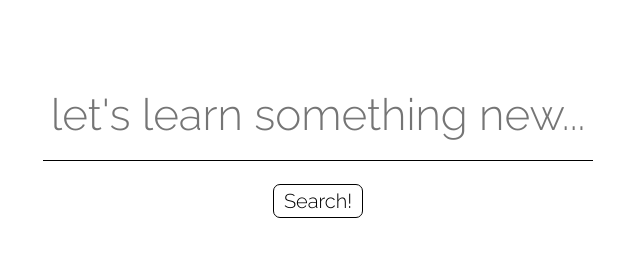
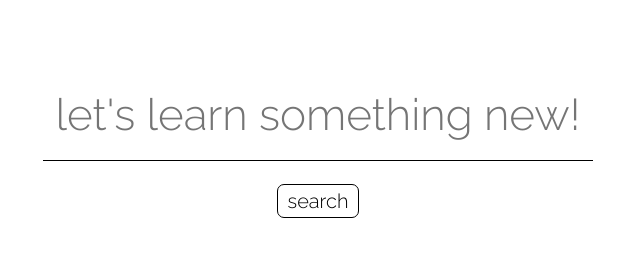
Before and after one commit to jennkao/WikipediaBrowser, a plain HTML site: page index.html in a window 1280 px wide. Shown: the part 215-472 px from the top of the page, without its empty margins (322-962 px from the left). Drawn offline with nearby package versions, Linux system fonts and the light colour scheme.

Commit message:
Change punctuation on searchbar

```diff
--- a/index.html
+++ b/index.html
@@ -19,9 +19,9 @@
 
 			<section class="search">
 				<form class="searchbar">
-					<input type="text" id="query" placeholder="let's learn something new...">
+					<input type="text" id="query" placeholder="let's learn something new!">
 				</form>
-				<a id="submit">Search!</a>
+				<a id="submit">search</a>
 			</section>
 
 			<section id="feed">
```
